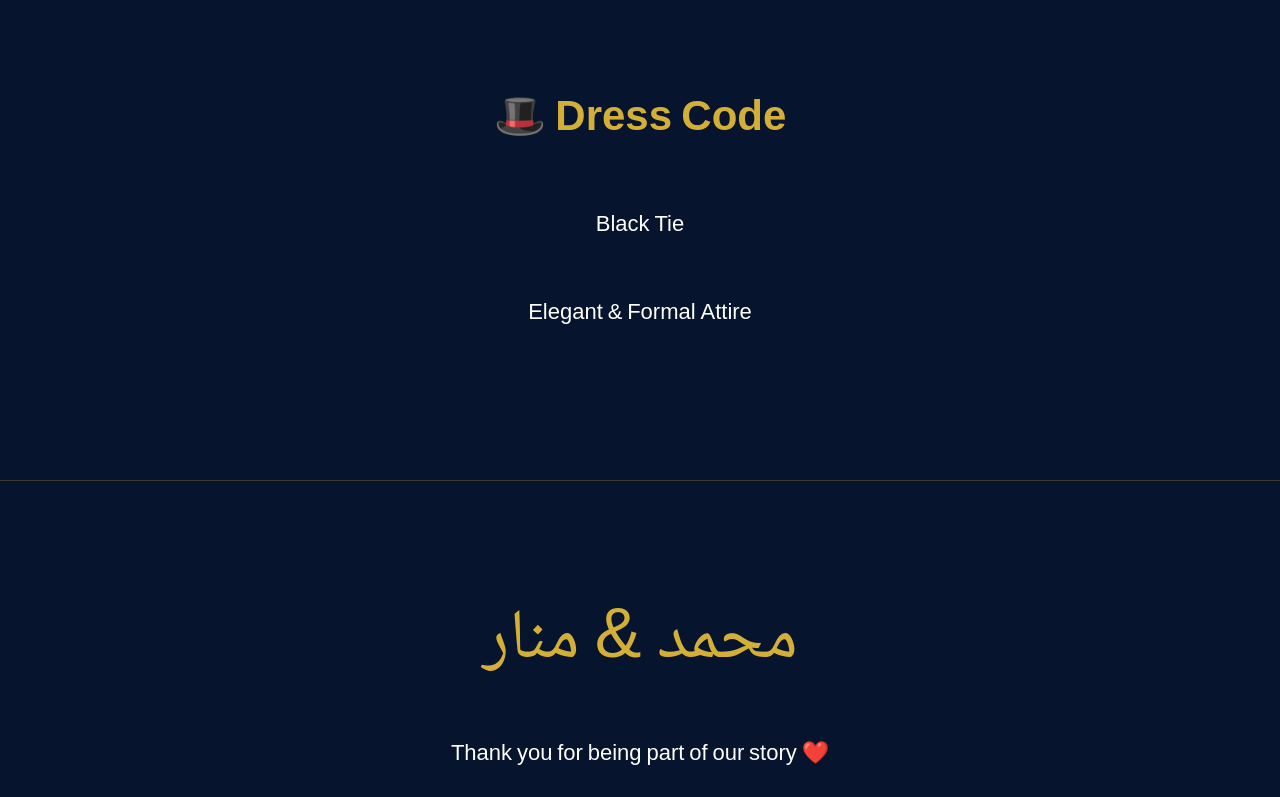
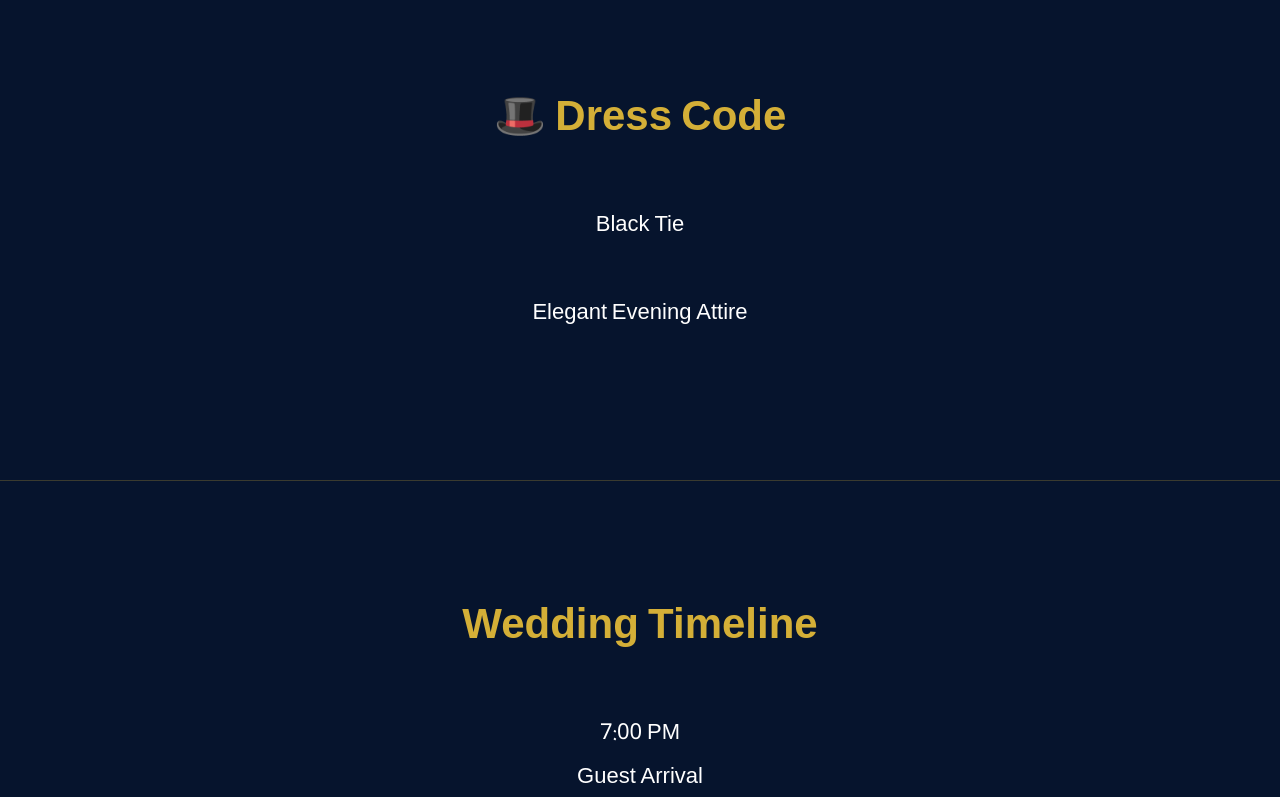
Before and after one commit to Kira1717171717/wedding-invitation, a Next.js app: page / in a window 1280 px wide. Shown: the part 2000-2797 px from the top of the page. Built offline with nearby package versions, Linux system fonts and the light colour scheme.

Commit message:
Update page.js

```diff
--- a/app/page.js
+++ b/app/page.js
@@ -2,16 +2,17 @@
 
 import { motion } from "framer-motion";
 import { useEffect, useState } from "react";
+
 
 export default function Home() {
 
   const weddingDate = new Date("2026-08-05T19:00:00");
 
   const [time, setTime] = useState({
-    days: 0,
-    hours: 0,
-    minutes: 0,
-    seconds: 0,
+    days:0,
+    hours:0,
+    minutes:0,
+    seconds:0
   });
 
 
@@ -22,23 +23,24 @@ export default function Home() {
       const now = new Date();
       const distance = weddingDate - now;
 
-      if (distance > 0) {
+
+      if(distance > 0){
 
         setTime({
-          days: Math.floor(distance / (1000 * 60 * 60 * 24)),
-          hours: Math.floor((distance / (1000 * 60 * 60)) % 24),
-          minutes: Math.floor((distance / (1000 * 60)) % 60),
-          seconds: Math.floor((distance / 1000) % 60),
+          days: Math.floor(distance/(1000*60*60*24)),
+          hours: Math.floor((distance/(1000*60*60))%24),
+          minutes: Math.floor((distance/(1000*60))%60),
+          seconds: Math.floor((distance/1000)%60)
         });
 
       }
 
-    }, 1000);
+    },1000);
 
 
-    return () => clearInterval(timer);
+    return ()=>clearInterval(timer);
 
-  }, []);
+  },[]);
 
 
 
@@ -47,15 +49,17 @@ export default function Home() {
     <main>
 
 
-      {/* First Screen */}
+      {/* HERO */}
 
       <section className="hero">
 
+
         <motion.div
-          initial={{ opacity: 0, y: 40 }}
-          animate={{ opacity: 1, y: 0 }}
-          transition={{ duration: 1 }}
+          initial={{opacity:0,y:40}}
+          animate={{opacity:1,y:0}}
+          transition={{duration:1}}
         >
+
 
           <p className="small">
             Together with our families
@@ -74,32 +78,37 @@ export default function Home() {
 
           <div className="date">
             05 August 2026
-            <br />
+            <br/>
             الأربعاء | Wednesday
           </div>
 
 
           <div className="countdown">
 
+
             <div>
               {time.days}
               <span>Days</span>
             </div>
+
 
             <div>
               {time.hours}
               <span>Hours</span>
             </div>
 
+
             <div>
               {time.minutes}
               <span>Minutes</span>
             </div>
 
+
             <div>
               {time.seconds}
               <span>Seconds</span>
             </div>
+
 
           </div>
 
@@ -111,47 +120,57 @@ export default function Home() {
 
         </motion.div>
 
+
       </section>
 
 
 
-      {/* Invitation */}
+
+      {/* INVITATION */}
+
 
       <motion.section
         className="section"
-        initial={{ opacity: 0, y: 50 }}
-        whileInView={{ opacity: 1, y: 0 }}
-        transition={{ duration: 0.8 }}
-        viewport={{ once: true }}
+        initial={{opacity:0,y:50}}
+        whileInView={{opacity:1,y:0}}
+        transition={{duration:.8}}
+        viewport={{once:true}}
       >
+
 
         <h3>
           Our Special Day
         </h3>
 
+
         <p>
           يسعدنا دعوتكم لمشاركتنا أجمل لحظات حياتنا
         </p>
+
 
         <p>
           We would be honored to celebrate
           this special day with you
         </p>
 
+
       </motion.section>
 
 
 
 
-      {/* Wedding Details */}
+
+      {/* DETAILS */}
+
 
       <motion.section
         className="section"
-        initial={{ opacity: 0, y: 50 }}
-        whileInView={{ opacity: 1, y: 0 }}
-        transition={{ duration: 0.8 }}
-        viewport={{ once: true }}
+        initial={{opacity:0,y:50}}
+        whileInView={{opacity:1,y:0}}
+        transition={{duration:.8}}
+        viewport={{once:true}}
       >
+
 
         <h3>
           Wedding Details
@@ -162,15 +181,16 @@ export default function Home() {
           📍 Yildiz Hall
         </p>
 
+
         <p>
           Black Tie - Weddings
         </p>
 
 
         <a
+          className="location-btn"
           href="https://www.google.com/maps/dir//Yildiz+Hall+-+Black+Tie-+Weddings,+QWM6%2BXQ,+Amman/@31.9614981,35.9068476,15z/data=!4m8!4m7!1m0!1m5!1m1!1s0x151ca9dbee45f169:0x618aa9a93506d572!2m2!1d35.9119597!2d31.7848898?hl=en-JO&entry=ttu&g_ep=EgoyMDI2MDcyMi4wIKXMDSoASAFQAw%3D%3D"
           target="_blank"
-          className="location-btn"
         >
           Open Location
         </a>
@@ -181,15 +201,18 @@ export default function Home() {
 
 
 
-      {/* Dress Code */}
+
+      {/* DRESS CODE */}
+
 
       <motion.section
         className="section"
-        initial={{ opacity: 0, y: 50 }}
-        whileInView={{ opacity: 1, y: 0 }}
-        transition={{ duration: 0.8 }}
-        viewport={{ once: true }}
+        initial={{opacity:0,y:50}}
+        whileInView={{opacity:1,y:0}}
+        transition={{duration:.8}}
+        viewport={{once:true}}
       >
+
 
         <h3>
           🎩 Dress Code
@@ -202,7 +225,7 @@ export default function Home() {
 
 
         <p>
-          Elegant & Formal Attire
+          Elegant Evening Attire
         </p>
 
 
@@ -211,15 +234,89 @@ export default function Home() {
 
 
 
-      {/* Ending */}
+
+      {/* TIMELINE */}
+
 
       <motion.section
-        className="section end"
-        initial={{ opacity: 0 }}
-        whileInView={{ opacity: 1 }}
-        transition={{ duration: 1 }}
-        viewport={{ once: true }}
+        className="section"
+        initial={{opacity:0,y:50}}
+        whileInView={{opacity:1,y:0}}
+        transition={{duration:.8}}
+        viewport={{once:true}}
       >
+
+
+        <h3>
+          Wedding Timeline
+        </h3>
+
+
+        <p>
+          7:00 PM
+          <br/>
+          Guest Arrival
+        </p>
+
+
+        <p>
+          8:00 PM
+          <br/>
+          Wedding Celebration
+        </p>
+
+
+        <p>
+          10:00 PM
+          <br/>
+          Dinner & Dance
+        </p>
+
+
+      </motion.section>
+
+
+
+
+
+      {/* RSVP */}
+
+
+      <motion.section
+        className="section"
+        initial={{opacity:0,y:50}}
+        whileInView={{opacity:1,y:0}}
+        transition={{duration:.8}}
+        viewport={{once:true}}
+      >
+
+
+        <h3>
+          RSVP
+        </h3>
+
+
+        <p>
+          Will you join us?
+        </p>
+
+
+        <button>
+          Yes, I will attend
+        </button>
+
+
+      </motion.section>
+
+
+
+
+
+      {/* END */}
+
+
+      <section className="section end">
+
 
         <h1>
           محمد & منار
@@ -231,7 +328,8 @@ export default function Home() {
         </p>
 
 
-      </motion.section>
+      </section>
+
 
 
     </main>
```
